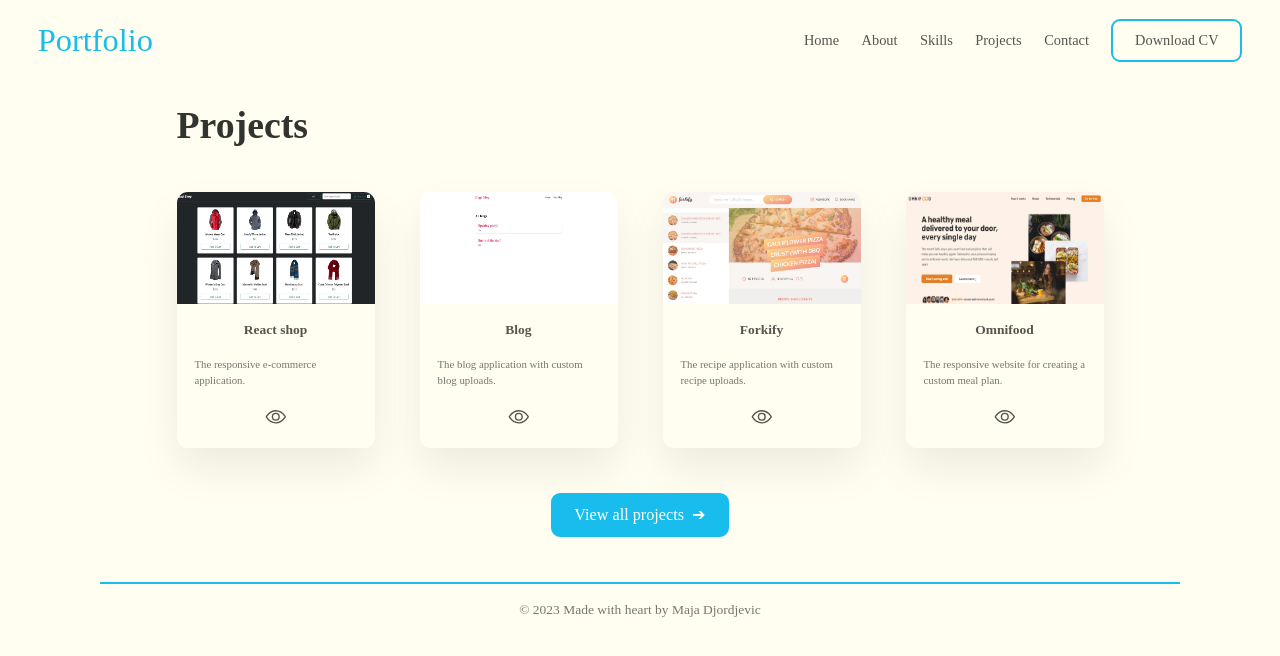
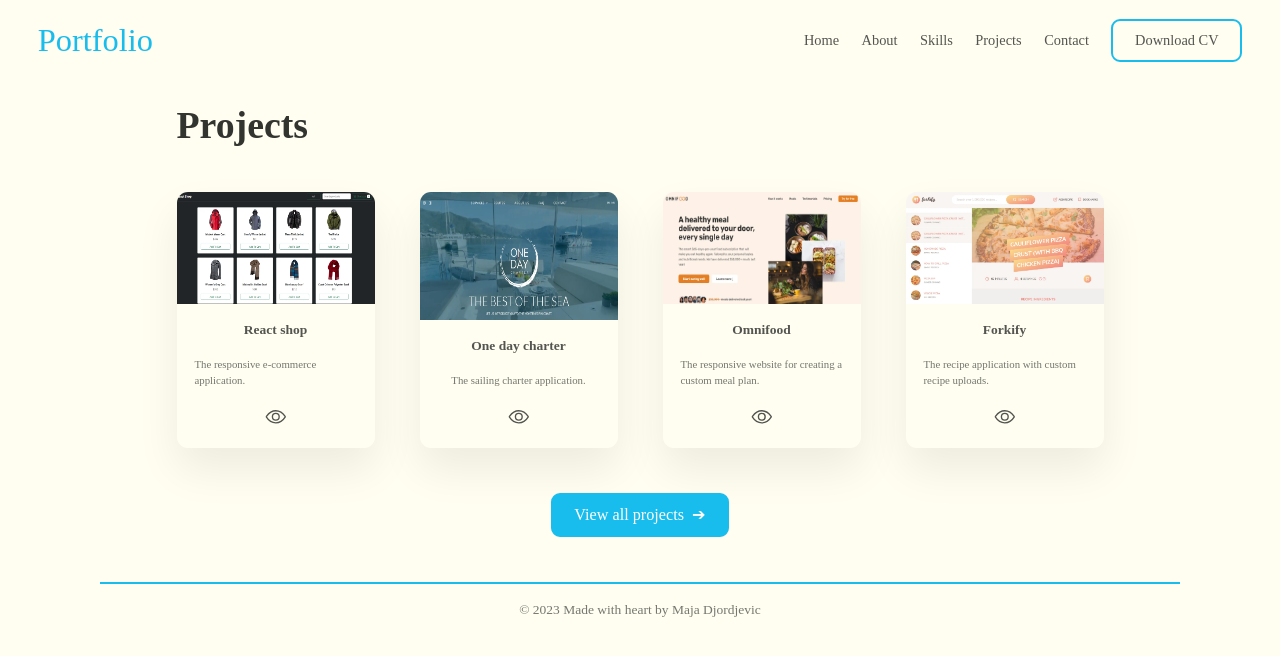
Before and after one commit to maja4s91/Reactportfolio-maja, a React (Vite) app in the folder vite-project/: page /projects in a window 1280 px wide. Shown: the top 656 px of the page. Built offline with nearby package versions, Linux system fonts and the light colour scheme; a web font is replaced by a local one.

Commit message:
One day charter added

```diff
--- a/vite-project/src/data.js
+++ b/vite-project/src/data.js
@@ -124,17 +124,27 @@ const data = {
     },
     {
       id: 18,
-      sourceWebP: "../imgs/Blog-img.webp",
-      sourcePng: "../imgs/Blog-img.png",
-      title: "Blog",
-      text: "The blog application with custom blog uploads.",
+      sourceWebP: "../imgs/Oneday-img.webp",
+      sourcePng: "../imgs/Oneday-img.png",
+      title: "One day charter",
+      text: "The sailing charter application.",
       icon: eyeOutline,
-      link: "https://blog-maja.netlify.app/",
+      link: "https://onedaycharter.me/catamaran-rental/",
       titleIcon: "View",
     },
 
     {
       id: 19,
+      sourceWebP: "../imgs/Omnifood-img.webp",
+      sourcePng: "../imgs/Omnifood-img.png",
+      title: "Omnifood",
+      text: "The responsive website for creating a custom meal plan.",
+      icon: eyeOutline,
+      link: "https://omnifood-maja.netlify.app/",
+      titleIcon: "View",
+    },
+    {
+      id: 20,
       sourceWebP: "../imgs/Forkify-img.webp",
       sourcePng: "../imgs/Forkify-img.png",
       title: "Forkify",
@@ -143,16 +153,6 @@ const data = {
       link: "https://forkify-maja.netlify.app/",
       titleIcon: "View",
     },
-    {
-      id: 20,
-      sourceWebP: "../imgs/Omnifood-img.webp",
-      sourcePng: "../imgs/Omnifood-img.png",
-      title: "Omnifood",
-      text: "The responsive website for creating a custom meal plan.",
-      icon: eyeOutline,
-      link: "https://omnifood-maja.netlify.app/",
-      titleIcon: "View",
-    },
   ],
 };
 
```
Also changed, not shown: vite-project/public/imgs/Oneday-img.png (added), vite-project/public/imgs/Oneday-img.webp (added).
